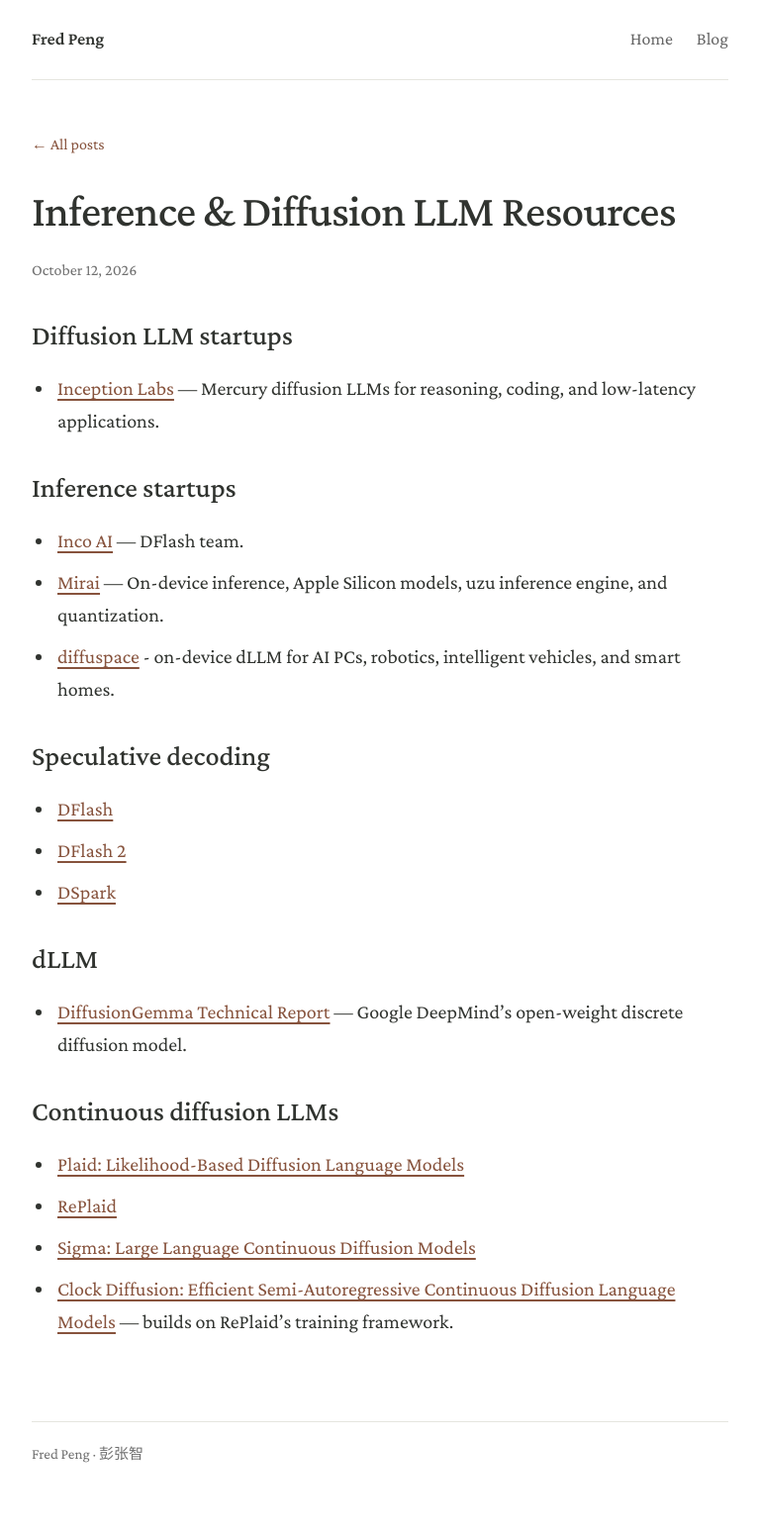
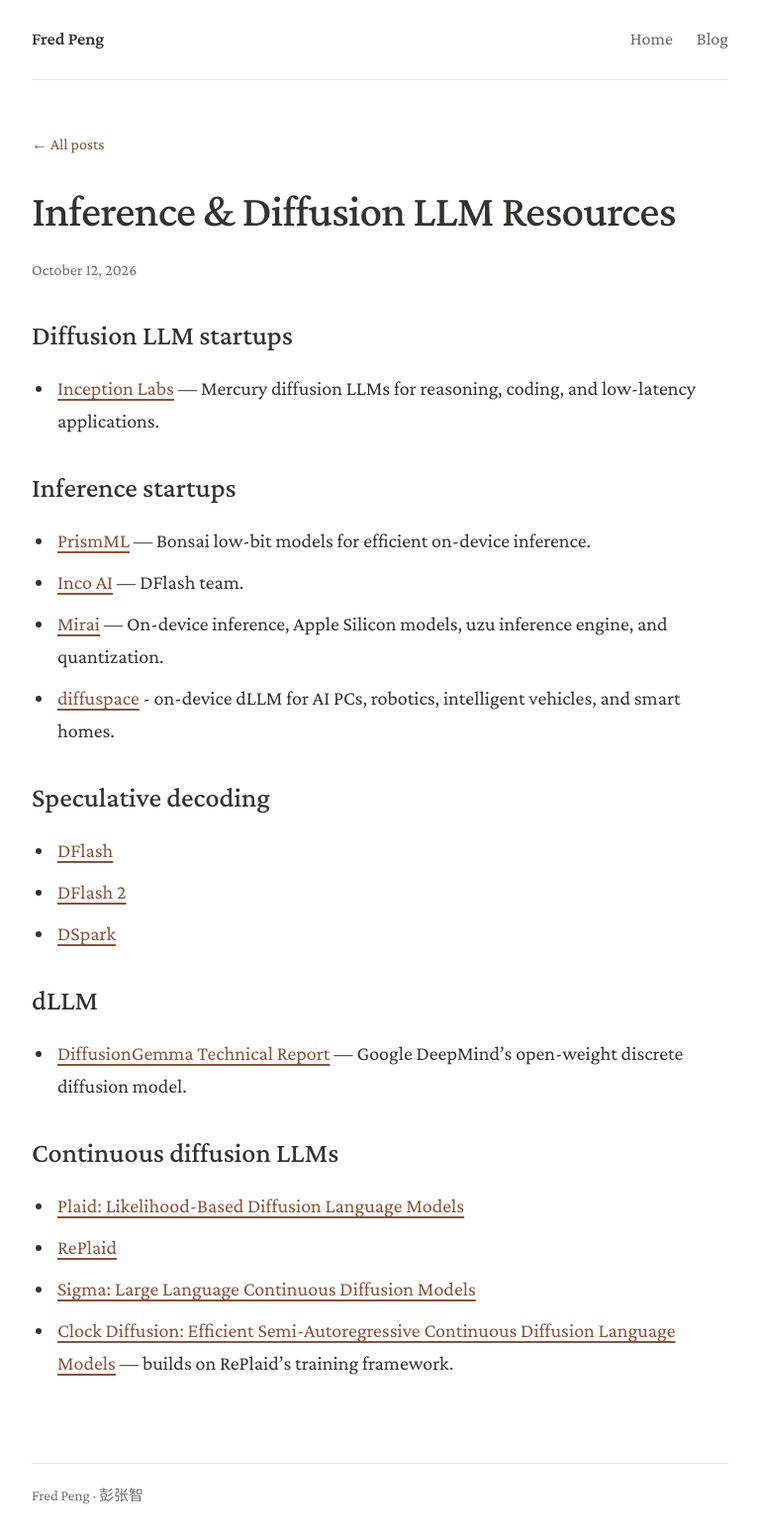
Before and after one commit to pengzhangzhi/home, a Jekyll site: the page built from _posts/2026-10-12-inference-and-diffusion-llms.md, in a window 1280 px wide. Shown: the whole page at 99% size, without its empty margins (256-1023 px from the left). Built offline with Jekyll 4.4.1, drawn with Linux system fonts in a browser that asks for light colours; before the commit the page ends 1510 px from its top, so only the background shows below that.

Commit message:
docs: add PrismML to inference startups

```diff
--- a/_posts/2026-10-12-inference-and-diffusion-llms.md
+++ b/_posts/2026-10-12-inference-and-diffusion-llms.md
@@ -12,6 +12,7 @@
 
 
 ## Inference startups
+- [PrismML](https://prismml.com/) — Bonsai low-bit models for efficient on-device inference.
 - [Inco AI](https://inco.ai/blog/dflash2/) — DFlash team.
 - [Mirai](https://trymirai.com/) — On-device inference, Apple Silicon models, uzu inference engine, and quantization.
 - [diffuspace](https://diffuspace.ai/news) - on-device dLLM for  AI PCs, robotics, intelligent vehicles, and smart homes.
```
